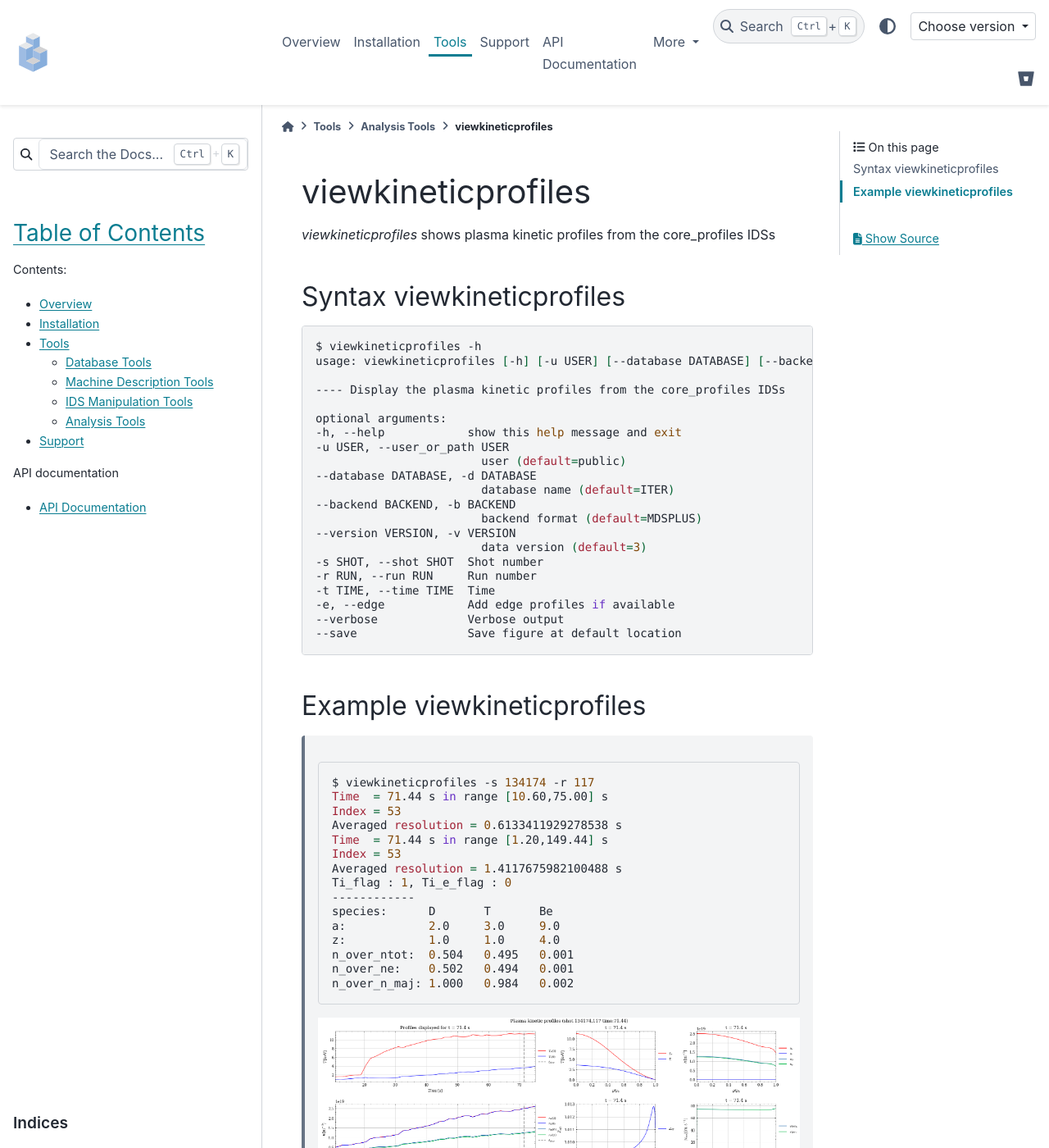
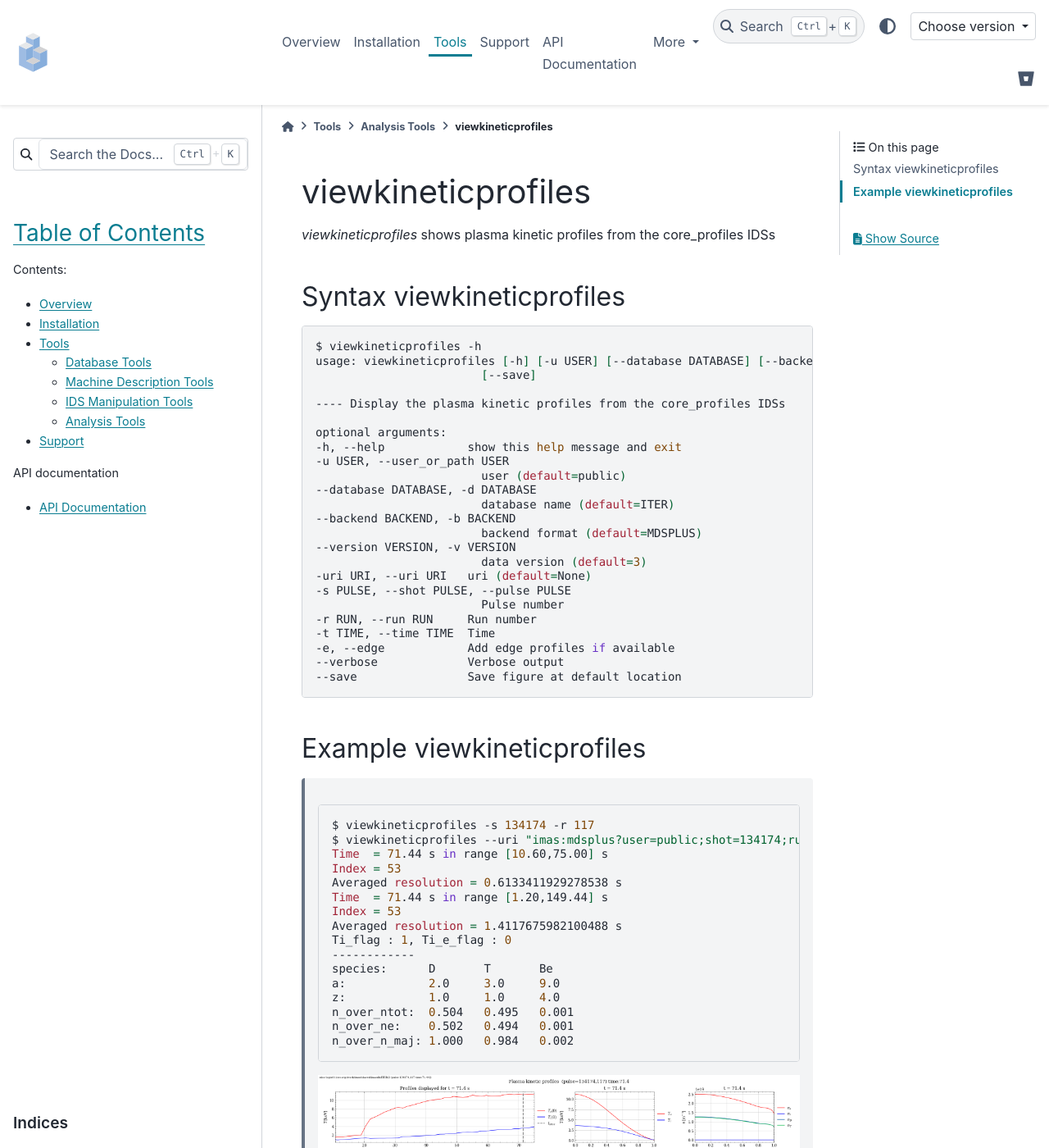
Before and after one commit to fionncur/IDStools, a Sphinx documentation site: the page built from docs/source/viewkineticprofiles.rst, in a window 1280 px wide and 1400 px high. Shown: the whole window at 82% size. Built offline with Sphinx 7.4.7 and the PyData theme 0.15.4, drawn with Linux system fonts in a browser that asks for light colours; pages that are not in the unit, such as notebooks, are missing from menus.

Commit message:
uri support for tolls

```diff
--- a/docs/source/viewkineticprofiles.rst
+++ b/docs/source/viewkineticprofiles.rst
@@ -9,7 +9,8 @@
 .. code-block:: bash
 
     $ viewkineticprofiles -h
-    usage: viewkineticprofiles [-h] [-u USER] [--database DATABASE] [--backend BACKEND] [--version VERSION] -s SHOT -r RUN [-t TIME] [-e] [--verbose] [--save]
+    usage: viewkineticprofiles [-h] [-u USER] [--database DATABASE] [--backend BACKEND] [--version VERSION] [-uri URI] [-s PULSE] [-r RUN] [-t TIME] [-e] [--verbose]
+                            [--save]
 
     ---- Display the plasma kinetic profiles from the core_profiles IDSs
 
@@ -23,7 +24,9 @@
                             backend format (default=MDSPLUS)
     --version VERSION, -v VERSION
                             data version (default=3)
-    -s SHOT, --shot SHOT  Shot number
+    -uri URI, --uri URI   uri (default=None)
+    -s PULSE, --shot PULSE, --pulse PULSE
+                            Pulse number
     -r RUN, --run RUN     Run number
     -t TIME, --time TIME  Time
     -e, --edge            Add edge profiles if available
@@ -37,6 +40,7 @@
     .. code-block:: bash
 
         $ viewkineticprofiles -s 134174 -r 117
+        $ viewkineticprofiles --uri "imas:mdsplus?user=public;shot=134174;run=117;database=ITER;version=3"
         Time  = 71.44 s in range [10.60,75.00] s
         Index = 53
         Averaged resolution = 0.6133411929278538 s
```
Also changed, not shown: docs/source/viewplasmacompo.rst (renamed from docs/source/viewidscompo.rst, +5 -2 lines), docs/source/_static/images/viewkineticprofiles.png, 4 other files.
